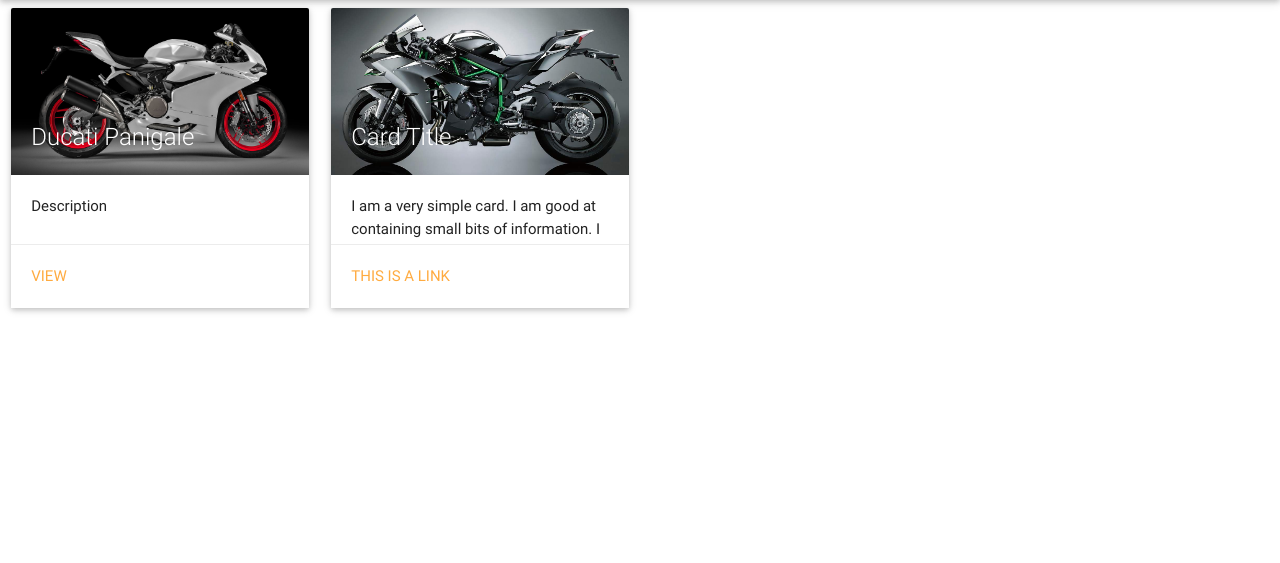
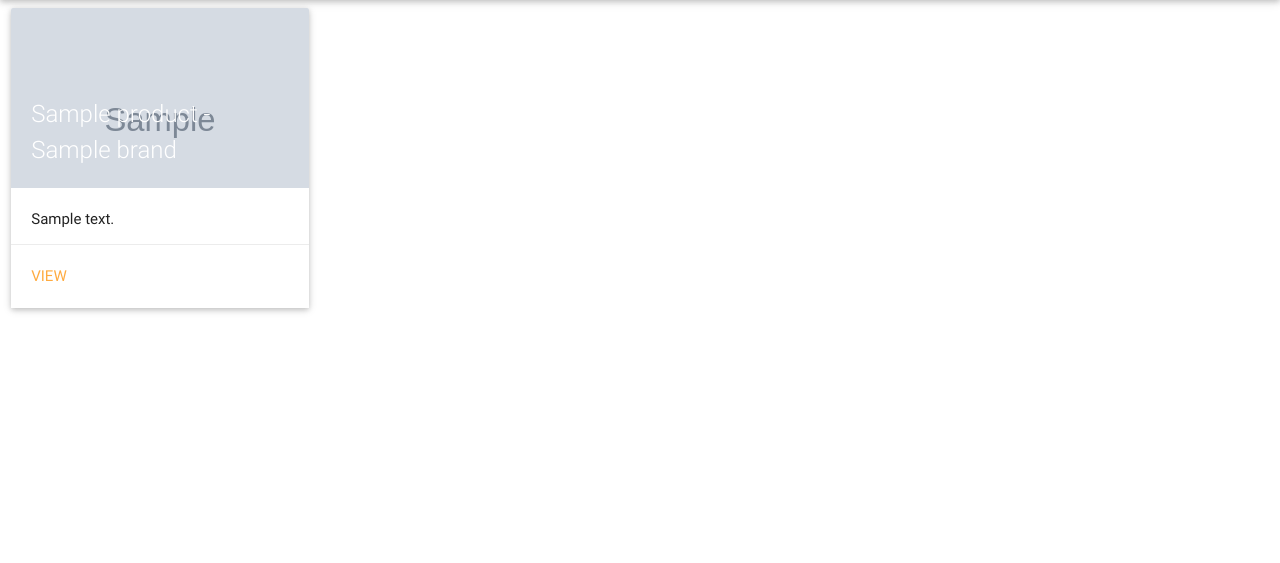
Before and after one commit to emanlodovice/trebor, a Django app: page / in a window 1280 px wide. Shown: the part 64-627 px from the top of the page. Run offline with Django 3.2, Linux system fonts and the light colour scheme; tables that the repository leaves empty hold one stand-in row (values such as "Sample post"); grey boxes marked "Sample" are stand-in pictures.

Commit message:
updated views

```diff
--- a/product/models.py
+++ b/product/models.py
@@ -19,5 +19,19 @@
     price = models.FloatField(null=True, blank=True)
     specs = models.TextField(blank=True)
 
+    def specs_list(self):
+        specs = self.specs.strip()
+        specs_list = []
+        if len(specs) > 0:
+            specs = specs.split(',')
+            for spec in specs:
+                s = spec.strip()
+                specs_list.append(s.split(':'))
+        return specs_list
+
+    @property
+    def cost(self):
+        return '%.2f' % self.price
+
     def __str__(self):
         return self.name
--- a/trebor/templates/trebor/home.html
+++ b/trebor/templates/trebor/home.html
@@ -3,34 +3,21 @@
 
 {% block content %}
     <div class="row">
+        {% for object in object_list %}
             <div class="col s12 m3">
                 <div class="card small">
                     <div class="card-image">
-              <img src="{% static 'img/bike1.jpg' %}">
-              <span class="card-title">Ducati Panigale</span>
+                        <img src="{{ object.image_url }}">
+                        <span class="card-title">{{ object.name }} - {{ object.brand.name }}</span>
                     </div>
                     <div class="card-content">
-              <p>Description</p>
+                        <p>{{ object.description }}</p>
                     </div>
                     <div class="card-action">
-              <a href="#">View</a>
+                        <a href="{% url 'detail' object.pk %}">View</a>
                     </div>
                 </div>
             </div>
-        <div class="col s12 m3">
-          <div class="card small">
-            <div class="card-image">
-              <img src="{% static 'img/bike2.jpg' %}">
-              <span class="card-title">Card Title</span>
-            </div>
-            <div class="card-content">
-              <p>I am a very simple card. I am good at containing small bits of information.
-              I am convenient because I require little markup to use effectively.</p>
-            </div>
-            <div class="card-action">
-              <a href="#">This is a link</a>
-            </div>
-          </div>
-        </div>
+        {% endfor %}
     </div>
 {% endblock %}
--- a/trebor/urls.py
+++ b/trebor/urls.py
@@ -9,7 +9,7 @@
     # url(r'^$', 'trebor.views.home', name='home'),
     # url(r'^blog/', include('blog.urls')),
     url(r'^$', views.Home.as_view(), name='home'),
-    url(r'^detail/$', views.Detail.as_view(), name='detail'),
+    url(r'^detail/(?P<pk>\d+)/$', views.Detail.as_view(), name='detail'),
 
     url(r'^admin/', include(admin.site.urls)),
 ]
--- a/trebor/views.py
+++ b/trebor/views.py
@@ -1,14 +1,18 @@
-from django.views.generic import TemplateView
+from django.views.generic import DetailView, ListView
+
+from product.models import Product
 
 
-class Home(TemplateView):
+class Home(ListView):
     template_name = 'trebor/home.html'
+    model = Product
 
 
-class Detail(TemplateView):
+class Detail(DetailView):
     template_name = 'trebor/detail.html'
+    model = Product
 
-    def get_context_data(self):
-        context = super(Detail, self).get_context_data()
+    def get_context_data(self, *args, **kwargs):
+        context = super(Detail, self).get_context_data(*args, **kwargs)
         context['url'] = self.request.build_absolute_uri()
         return context
```
Also changed, not shown: trebor/templates/trebor/detail.html (+22 -7 lines). Lines whose indentation alone changed are shown as unchanged.
